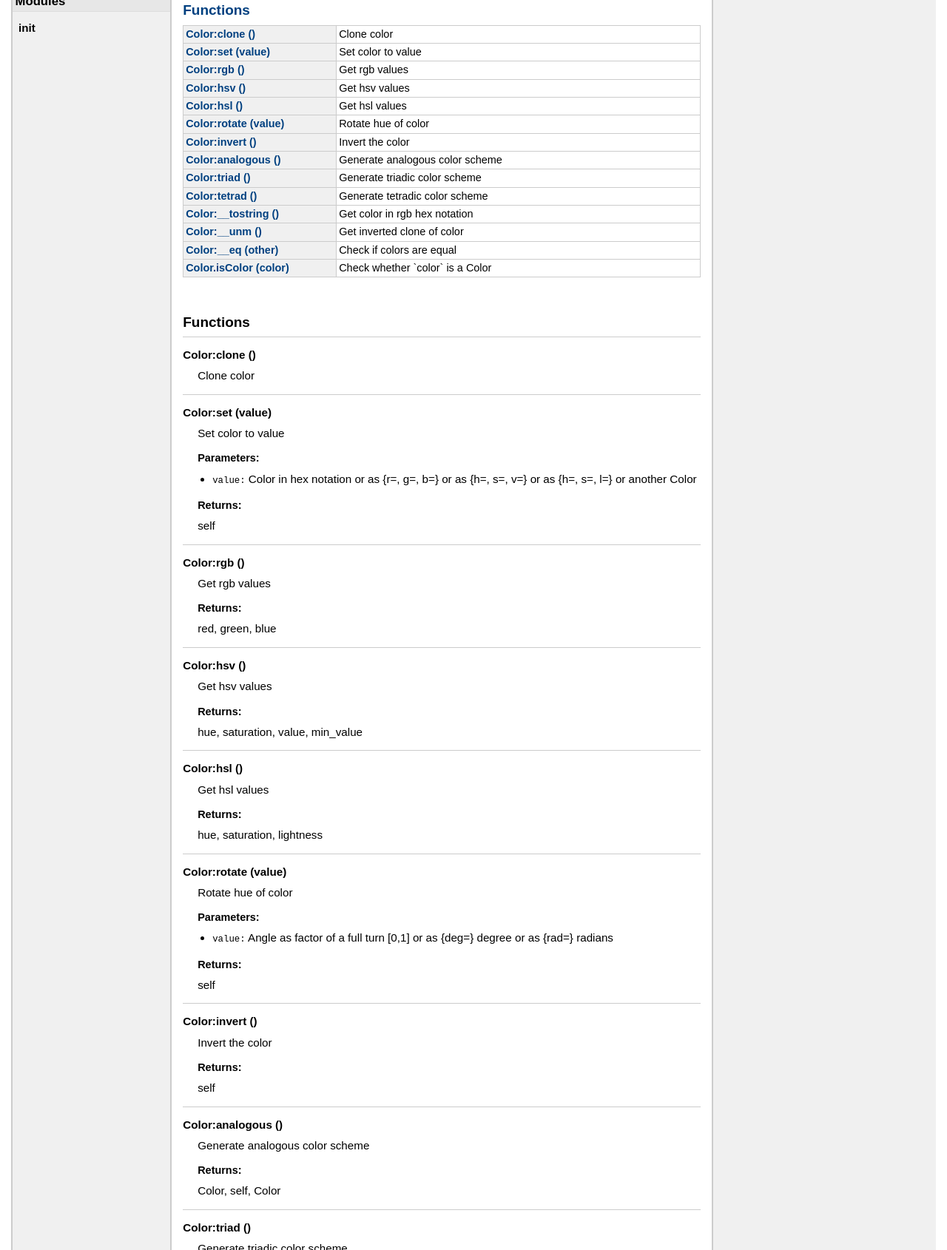
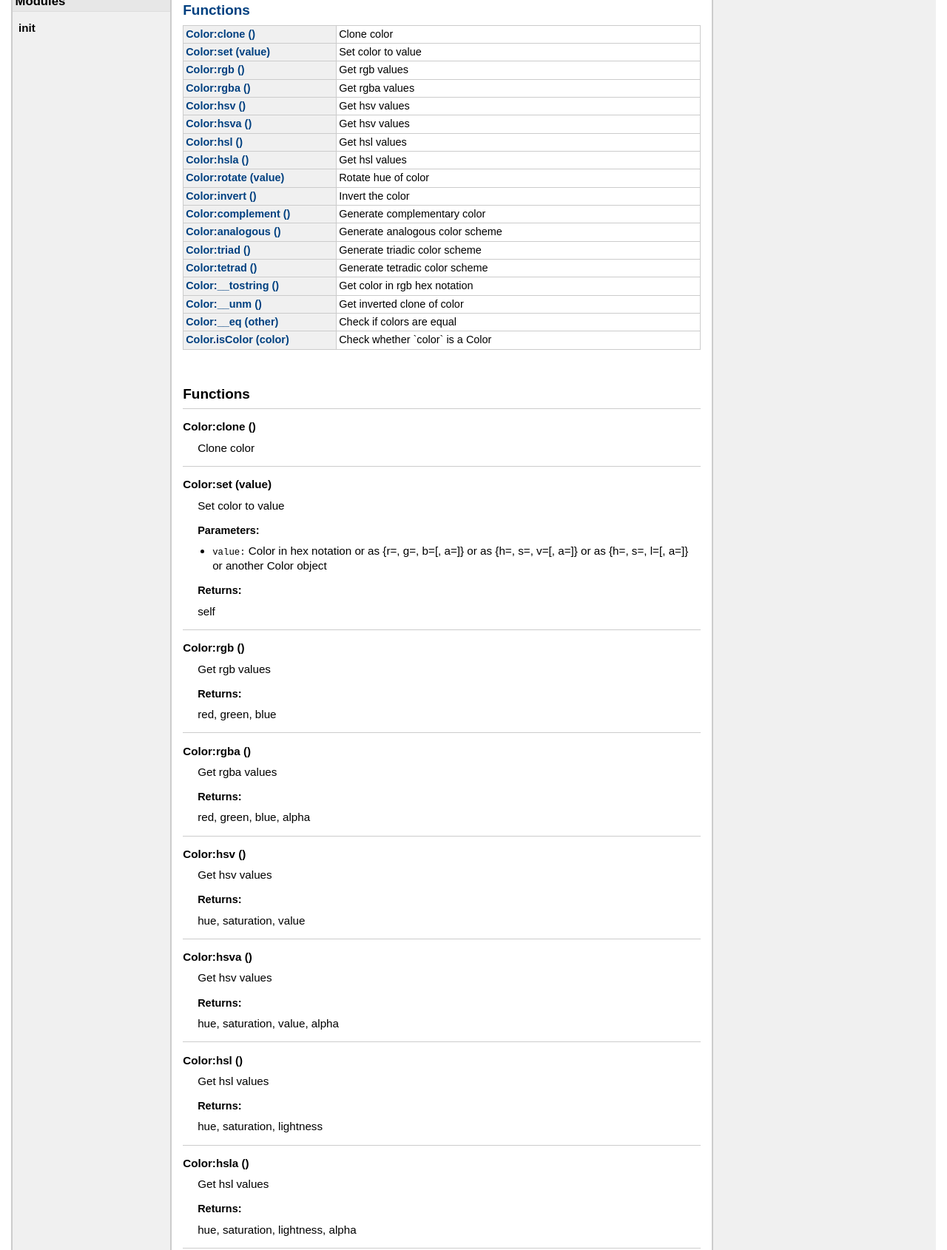
Before and after one commit to Firanel/lua-color, a plain HTML site: page doc/index.html in a window 1280 px wide. Shown: the part 159-1849 px from the top of the page at 74% size. Drawn offline with Linux system fonts and the light colour scheme.

Commit message:
add complement and update doc

```diff
--- a/doc/index.html
+++ b/doc/index.html
@@ -64,11 +64,23 @@
 	<td class="summary">Get rgb values</td>
 	</tr>
 	<tr>
+	<td class="name" nowrap><a href="#Color:rgba">Color:rgba ()</a></td>
+	<td class="summary">Get rgba values</td>
+	</tr>
+	<tr>
 	<td class="name" nowrap><a href="#Color:hsv">Color:hsv ()</a></td>
 	<td class="summary">Get hsv values</td>
 	</tr>
 	<tr>
+	<td class="name" nowrap><a href="#Color:hsva">Color:hsva ()</a></td>
+	<td class="summary">Get hsv values</td>
+	</tr>
+	<tr>
 	<td class="name" nowrap><a href="#Color:hsl">Color:hsl ()</a></td>
+	<td class="summary">Get hsl values</td>
+	</tr>
+	<tr>
+	<td class="name" nowrap><a href="#Color:hsla">Color:hsla ()</a></td>
 	<td class="summary">Get hsl values</td>
 	</tr>
 	<tr>
@@ -78,6 +90,10 @@
 	<tr>
 	<td class="name" nowrap><a href="#Color:invert">Color:invert ()</a></td>
 	<td class="summary">Invert the color</td>
+	</tr>
+	<tr>
+	<td class="name" nowrap><a href="#Color:complement">Color:complement ()</a></td>
+	<td class="summary">Generate complementary color</td>
 	</tr>
 	<tr>
 	<td class="name" nowrap><a href="#Color:analogous">Color:analogous ()</a></td>
@@ -142,10 +158,10 @@
     <ul>
         <li><span class="parameter">value</span>
          Color in hex notation
-              or as {r=, g=, b=}
-              or as {h=, s=, v=}
-              or as {h=, s=, l=}
-              or another Color
+              or as {r=, g=, b=[, a=]}
+              or as {h=, s=, v=[, a=]}
+              or as {h=, s=, l=[, a=]}
+              or another Color object
 
         </li>
     </ul>
@@ -180,6 +196,25 @@
 
 </dd>
     <dt>
+    <a name = "Color:rgba"></a>
+    <strong>Color:rgba ()</strong>
+    </dt>
+    <dd>
+    Get rgba values
+
+
+
+    <h3>Returns:</h3>
+    <ol>
+
+        red, green, blue, alpha
+    </ol>
+
+
+
+
+</dd>
+    <dt>
     <a name = "Color:hsv"></a>
     <strong>Color:hsv ()</strong>
     </dt>
@@ -191,7 +226,26 @@
     <h3>Returns:</h3>
     <ol>
 
-        hue, saturation, value, min_value
+        hue, saturation, value
+    </ol>
+
+
+
+
+</dd>
+    <dt>
+    <a name = "Color:hsva"></a>
+    <strong>Color:hsva ()</strong>
+    </dt>
+    <dd>
+    Get hsv values
+
+
+
+    <h3>Returns:</h3>
+    <ol>
+
+        hue, saturation, value, alpha
     </ol>
 
 
@@ -211,6 +265,25 @@
     <ol>
 
         hue, saturation, lightness
+    </ol>
+
+
+
+
+</dd>
+    <dt>
+    <a name = "Color:hsla"></a>
+    <strong>Color:hsla ()</strong>
+    </dt>
+    <dd>
+    Get hsl values
+
+
+
+    <h3>Returns:</h3>
+    <ol>
+
+        hue, saturation, lightness, alpha
     </ol>
 
 
@@ -258,6 +331,25 @@
     <ol>
 
         self
+    </ol>
+
+
+
+
+</dd>
+    <dt>
+    <a name = "Color:complement"></a>
+    <strong>Color:complement ()</strong>
+    </dt>
+    <dd>
+    Generate complementary color
+
+
+
+    <h3>Returns:</h3>
+    <ol>
+
+        Color
     </ol>
 
 
@@ -401,7 +493,7 @@
 </div> <!-- id="main" -->
 <div id="about">
 <i>generated by <a href="http://github.com/stevedonovan/LDoc">LDoc 1.4.6</a></i>
-<i style="float:right;">Last updated 2021-04-26 18:42:06 </i>
+<i style="float:right;">Last updated 2021-05-02 11:00:12 </i>
 </div> <!-- id="about" -->
 </div> <!-- id="container" -->
 </body>
```
Also changed, not shown: 1 other file.
